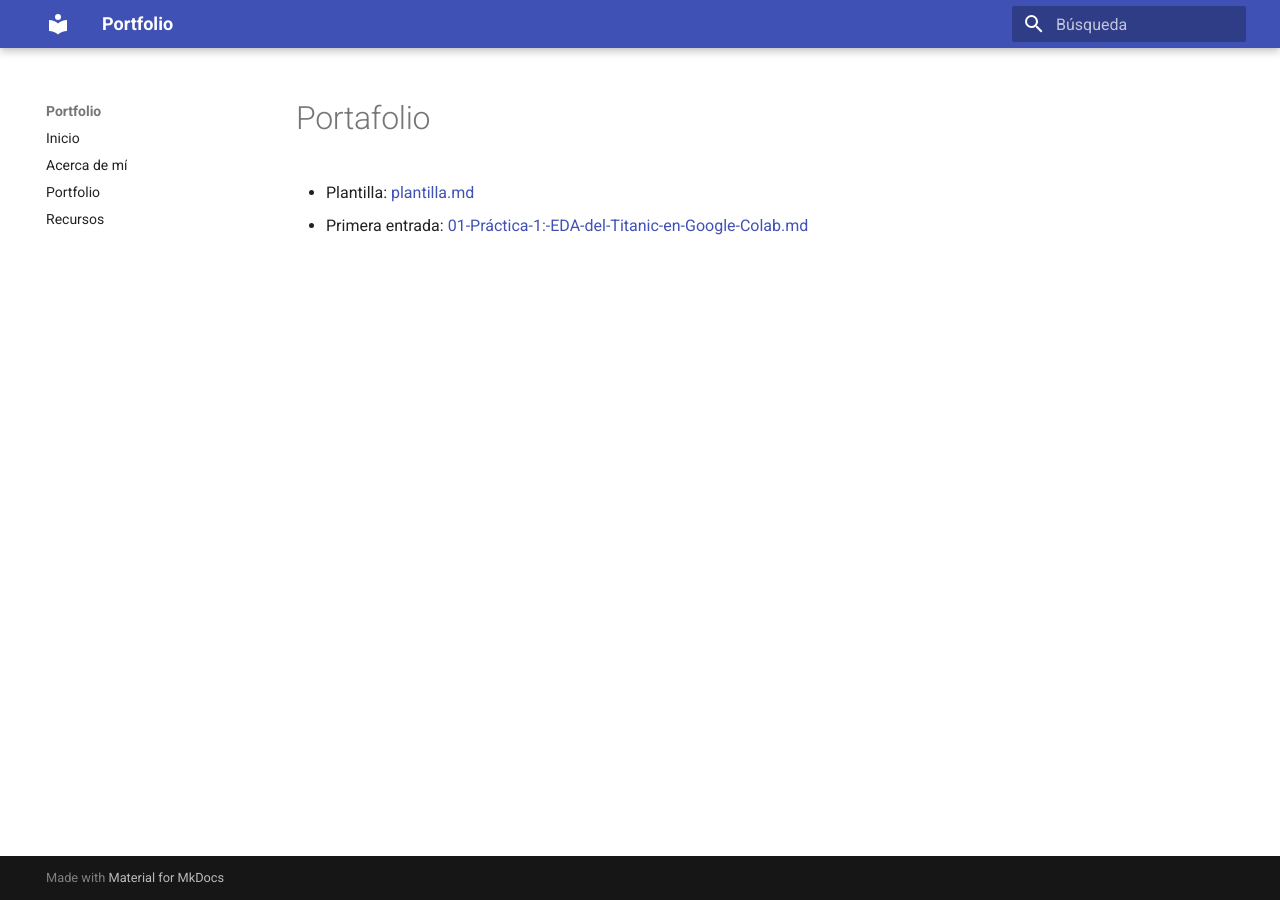
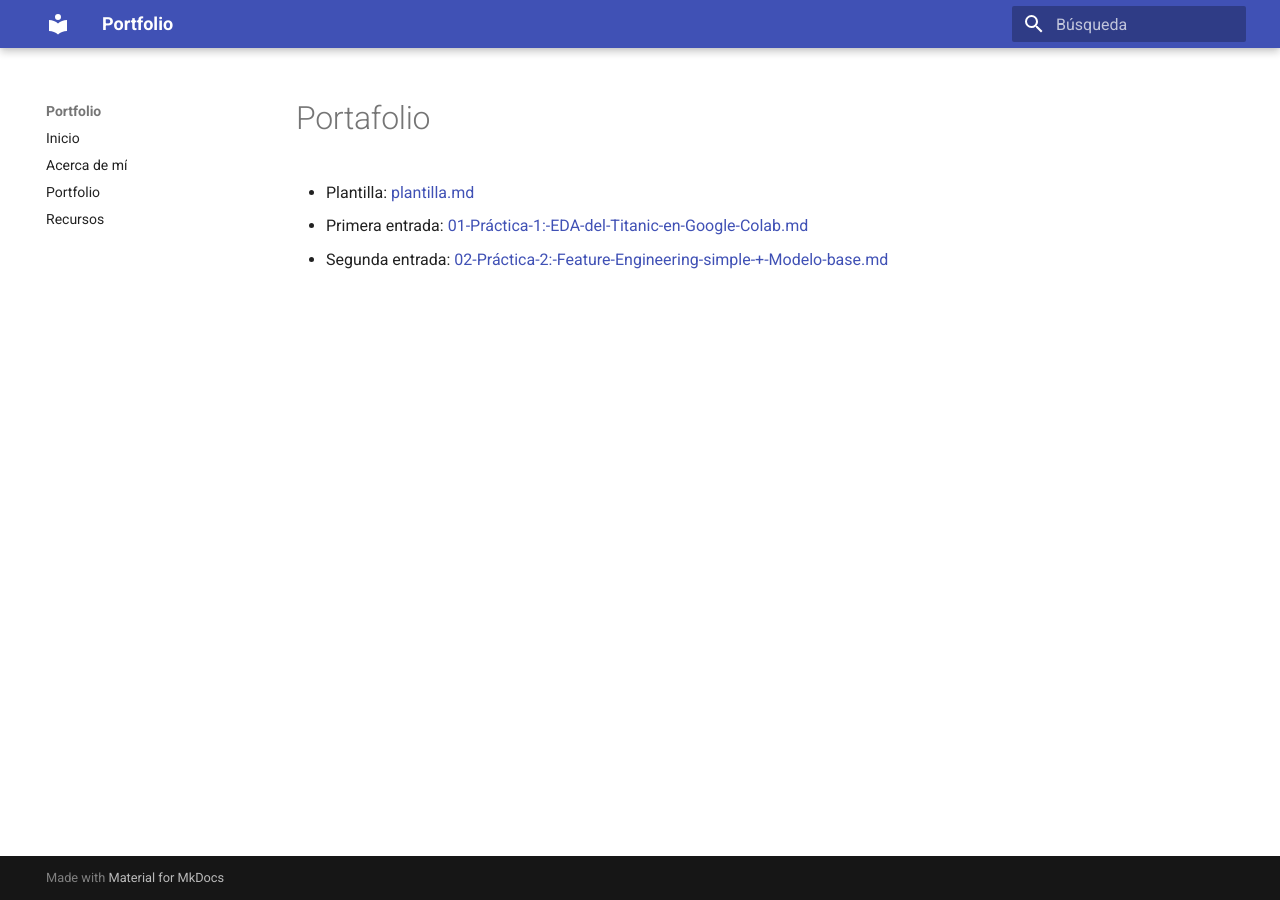
Before and after one commit to biancaluzz/ia-portfolio, an MkDocs documentation site: the page built from docs/portfolio/index.md, in a window 1280 px wide. Built offline with MkDocs 1.6.1 and Material for MkDocs 9.7.7, drawn with Linux system fonts in a browser that asks for light colours.

Commit message:
Update index.md

```diff
--- a/docs/portfolio/index.md
+++ b/docs/portfolio/index.md
@@ -7,3 +7,4 @@ date: 2025-08-19
 
 - Plantilla: [plantilla.md](plantilla.md)
 - Primera entrada: [01-Práctica-1:-EDA-del-Titanic-en-Google-Colab.md](docs/portfolio/01-Práctica-1:-EDA-del-Titanic-en-Google-Colab.md)
+- Segunda entrada: [02-Práctica-2:-Feature-Engineering-simple-+-Modelo-base.md](docs/portfolio/02-Práctica-2:-Feature-Engineering-simple-+-Modelo-base.md)
```
